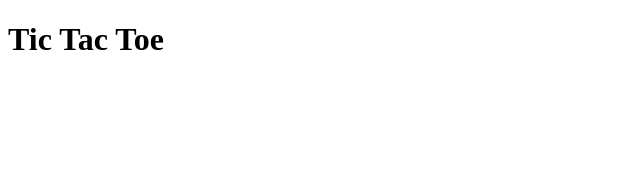
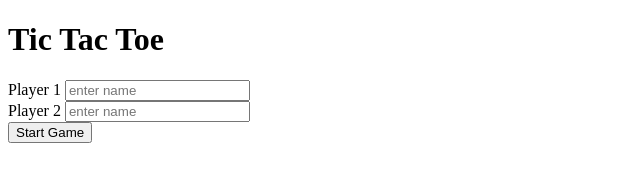
Before and after one commit to acciojob/tictactoe-VipulTrimbake610, a website: page main.html in a window 1280 px wide. Shown: the whole page, without its empty margins (0-640 px from the left). Drawn offline with Linux system fonts and the light colour scheme.

Commit message:
created a submission

```diff
--- a/main.html
+++ b/main.html
@@ -3,15 +3,26 @@
 <html>
 
 <head>
-	<link rel="stylesheet" href="styles.css">
+	<style>
+
+	</style>
 </head>
 
 <body>
 	<!-- the entire body must be written by student -->
-	<div class"container">
+	<div class="container">
 		<h1>Tic Tac Toe</h1>
 		<form>
-			<label></label>
+			<div class=data>
+				<label>Player 1</label>
+				<input type="text" id="p1" name="player1" placeholder="enter name">
+			</div>
+			<div class=data>
+			<label>Player 2</label>
+			<input type="text" id="p2" name="player2" placeholder="enter name">
+			</div>
+
+			<button type="Submit" id="btnStart">Start Game</button>
 		</form>
 	</div>
     <script type="text/javascript" src="./script.js">
--- a/styles.css
+++ b/styles.css
@@ -1 +1,27 @@
 /*  your css code here. If applicable */
+	.container{
+	display:flex;
+	flex-direction:column;
+	align-items:center;
+}
+form{
+	display:flex;
+	width:250px;
+	flex-direction:column;
+	row-gap:20px;
+}
+.data{
+	display:flex;
+	align-items:center;
+	justify-content:center;
+	column-gap:20px;
+}
+input{
+	height:25px;
+	outline:1px solid black;
+}
+#btnStart{
+	height:35px;
+	background-color:white;
+	border-radius:8px;
+}
```
